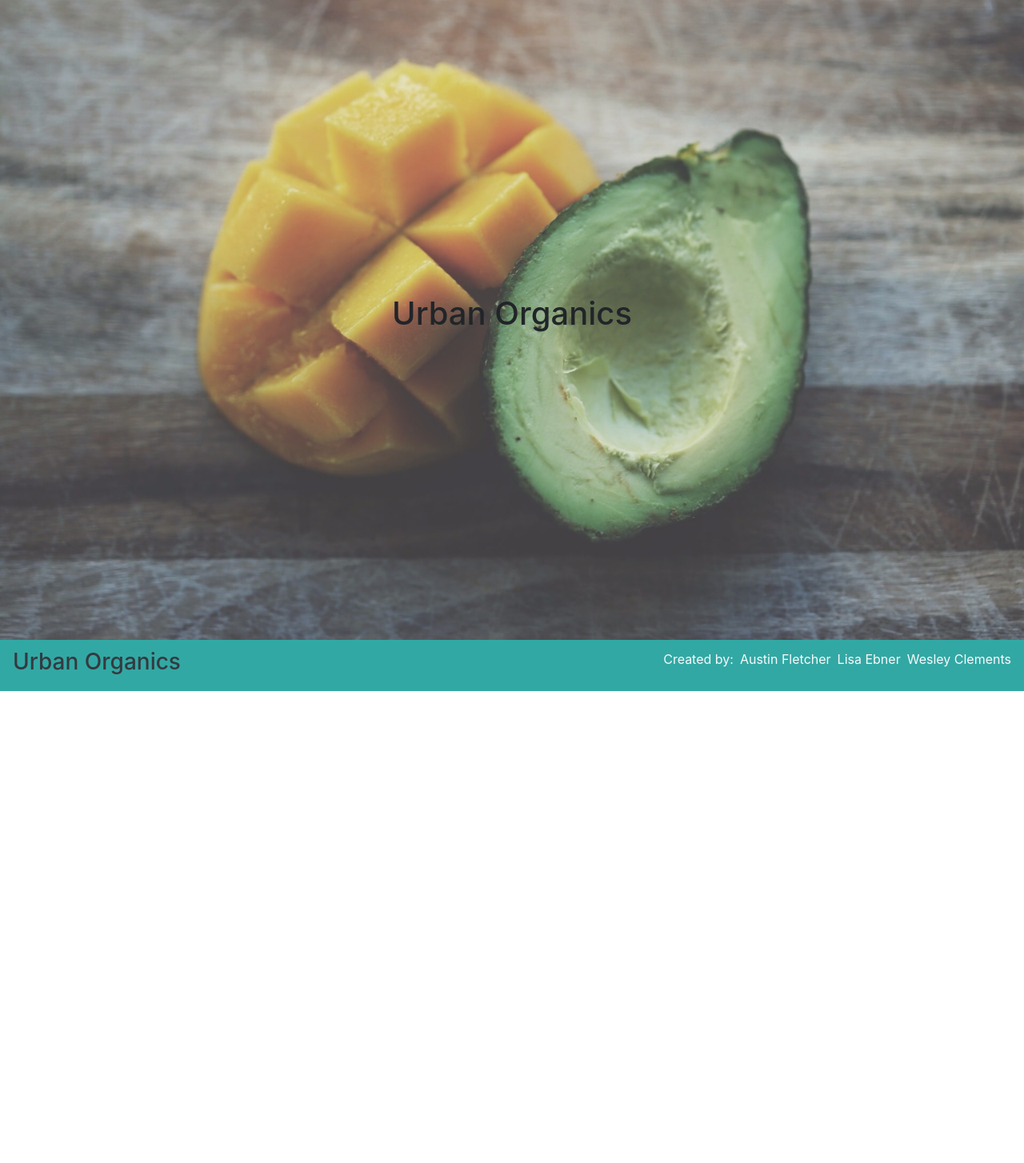
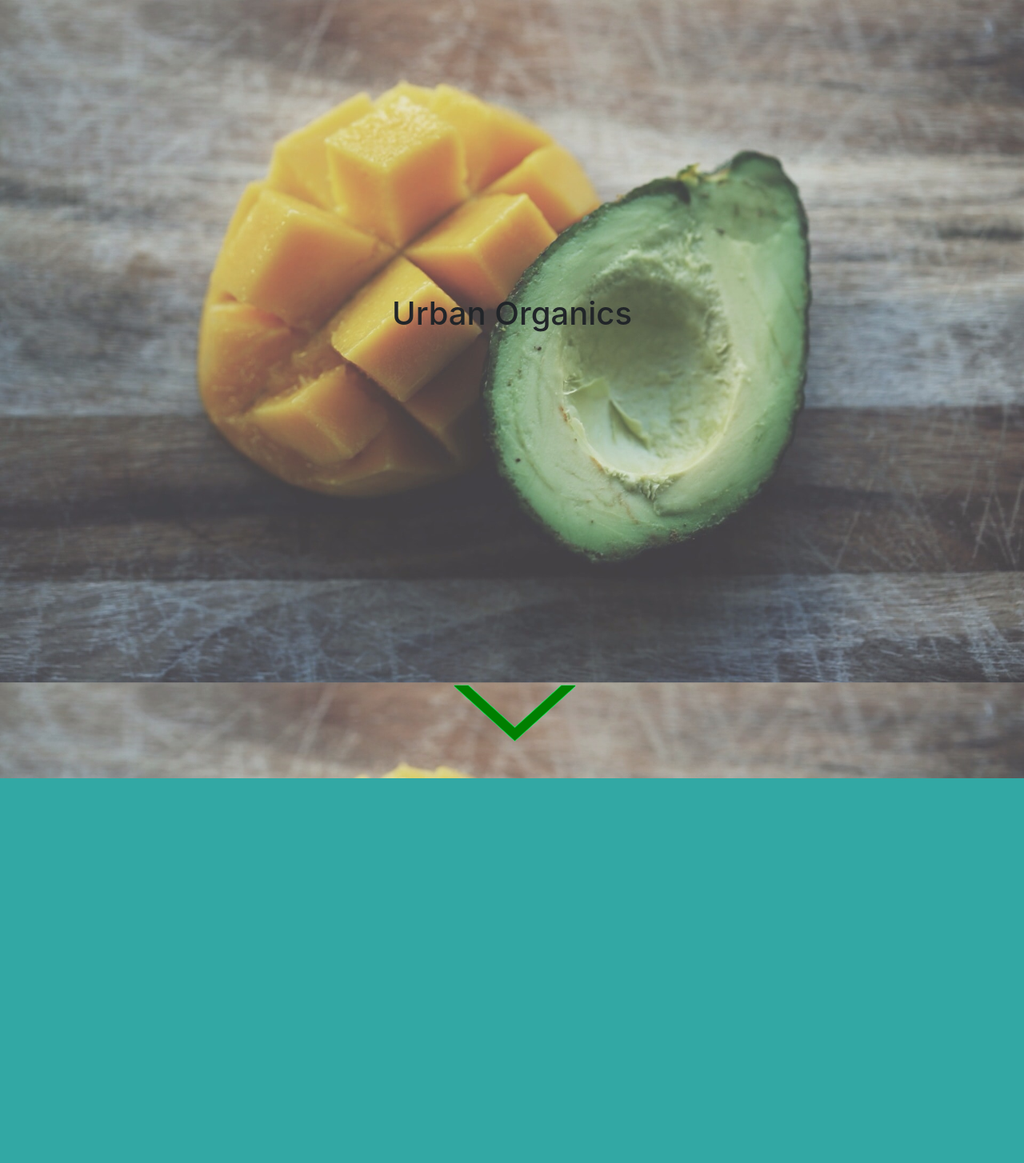
Before and after one commit to LisaEbner/urbanorganics, a React (Create React App) app in the folder client/: page / in a window 1280 px wide. Shown: the top 1454 px of the page at 80% size. Before the commit the page ends 864 px from the top, so only its background shows below. Built offline with nearby package versions, Linux system fonts and the light colour scheme.

Commit message:
perfect home page img done
need to create about us

```diff
--- a/client/src/components/Footer/index.js
+++ b/client/src/components/Footer/index.js
@@ -4,6 +4,7 @@ function Footer() {
   const myStyle = {
     lineHeight: "2rem",
     backgroundColor: "#32a8a4",
+    height: "1000px"
 
 
   };
--- a/client/src/pages/Home.js
+++ b/client/src/pages/Home.js
@@ -10,9 +10,11 @@ function Home() {
     minHeight: "100vh"
   }
   return (
-    <div style={perfectImageStyle} className="homePageImage">
+    <div style={perfectImageStyle} className="homePageImage text-center">
       <h1 style={{ padding: "23rem" }} className="text-center">Urban Organics</h1>
-
+      <div className="btn">
+        <img src="./logos/arrow.png"></img>
+      </div>
     </div>
   );
 }
```
Also changed, not shown: client/src/pages/About.js (deleted, +0 -9 lines), client/public/logos/arrow.png.
